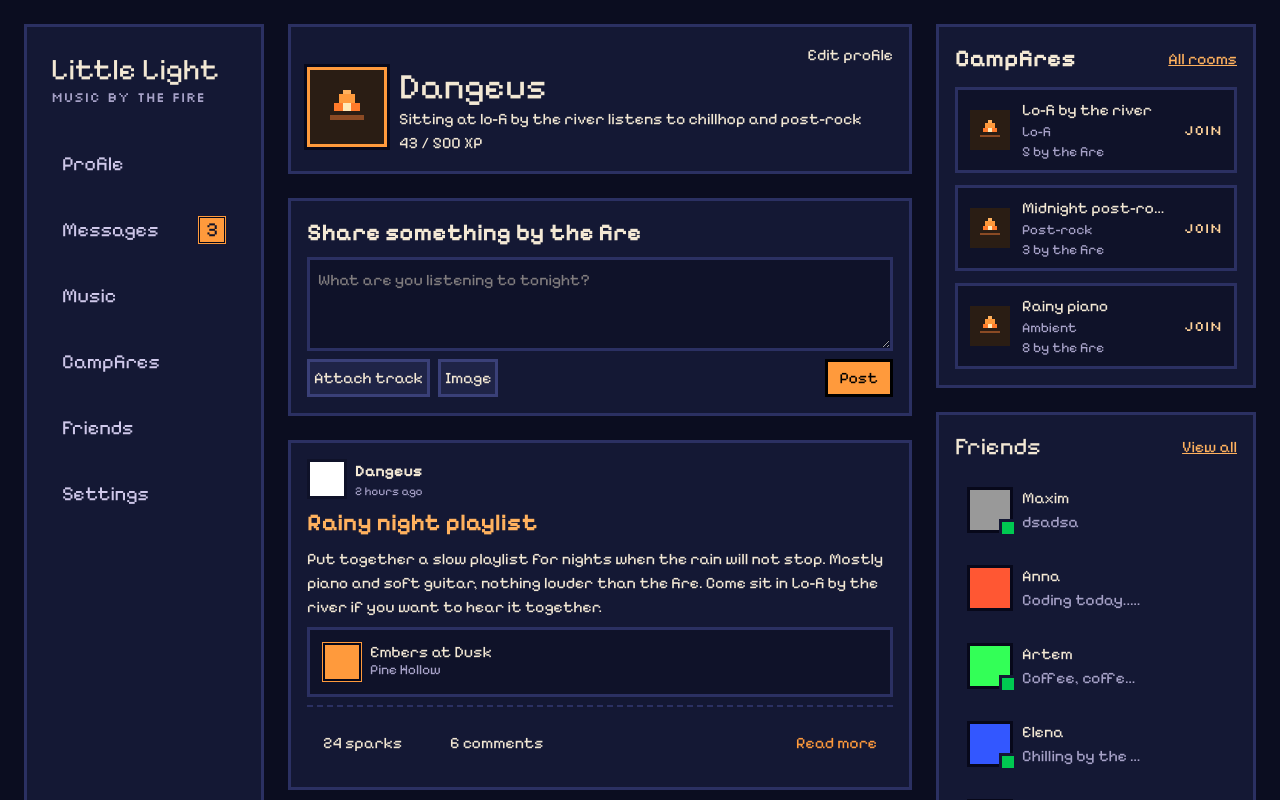
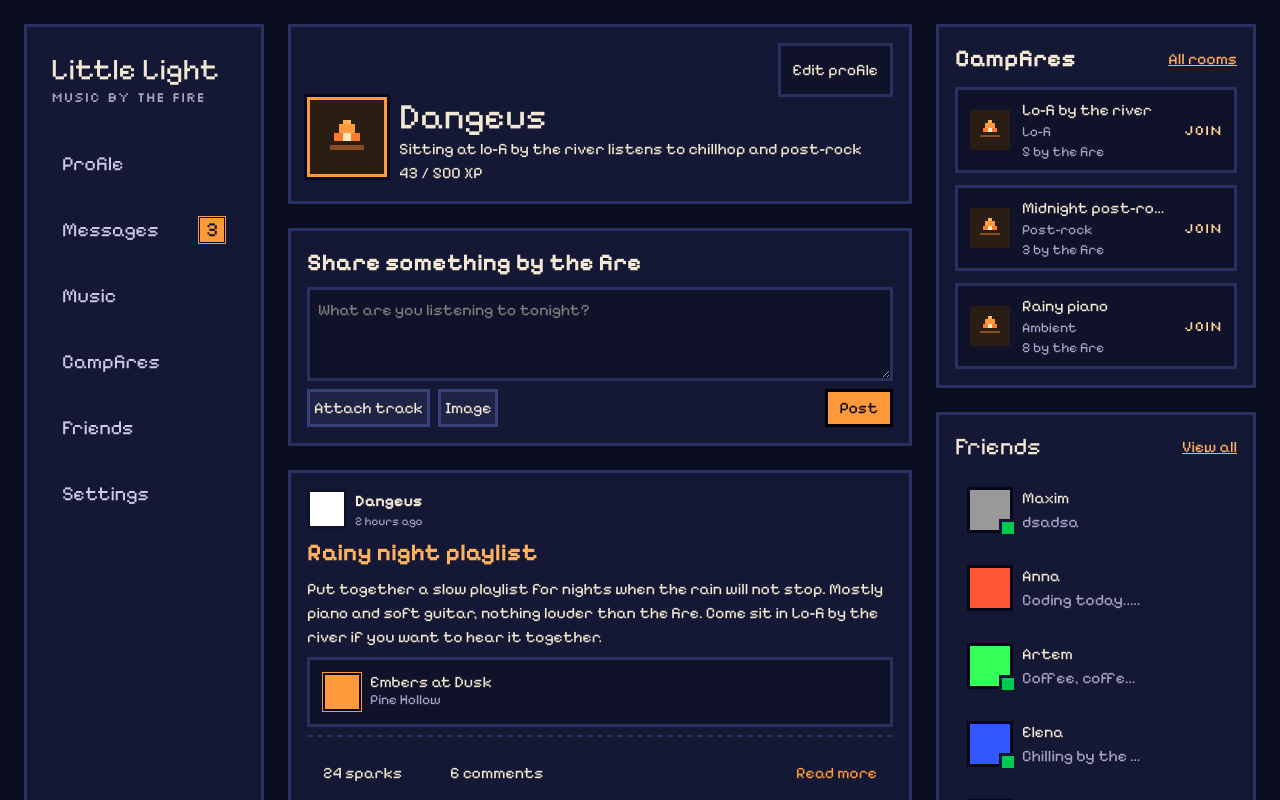
Before and after one commit to dangeus/little-light, a Next.js app in the folder client/: page /profile in a window 1280 px wide. Shown: the top 800 px of the page. Built offline with nearby package versions, Linux system fonts and the light colour scheme.

Commit message:
Update edit profile button

```diff
--- a/client/src/components/ProfileHeader.tsx
+++ b/client/src/components/ProfileHeader.tsx
@@ -4,7 +4,7 @@ export default function ProfileHeader() {
     return (
         <div className="bg-panel border-3 border-line p-4">
             <div className="flex justify-end">
-                <button>Edit profile</button>
+                <button className="border-3 border-line bg-panel-dark p-3">Edit profile</button>
             </div>
 
             <div className="flex gap-3">
```
